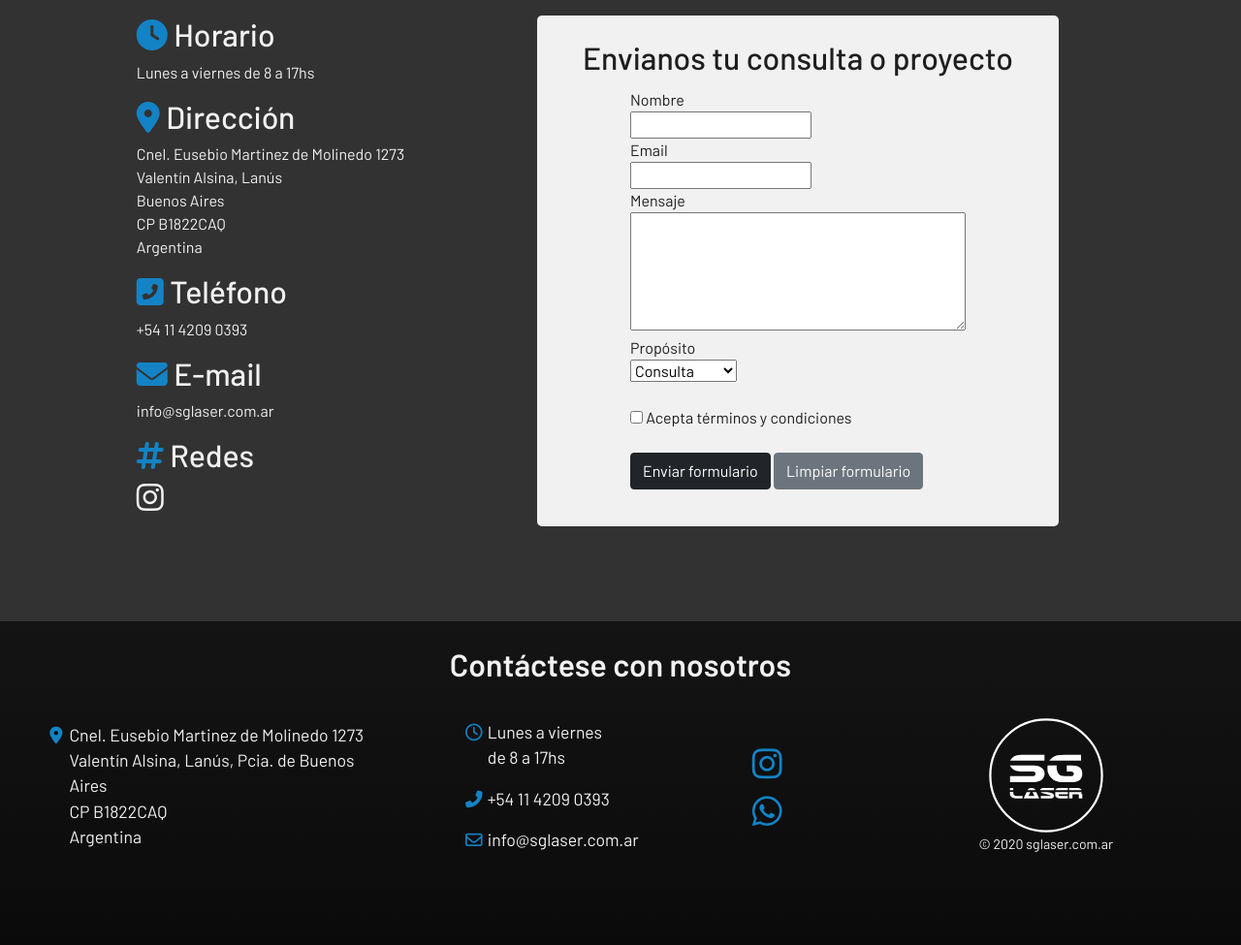
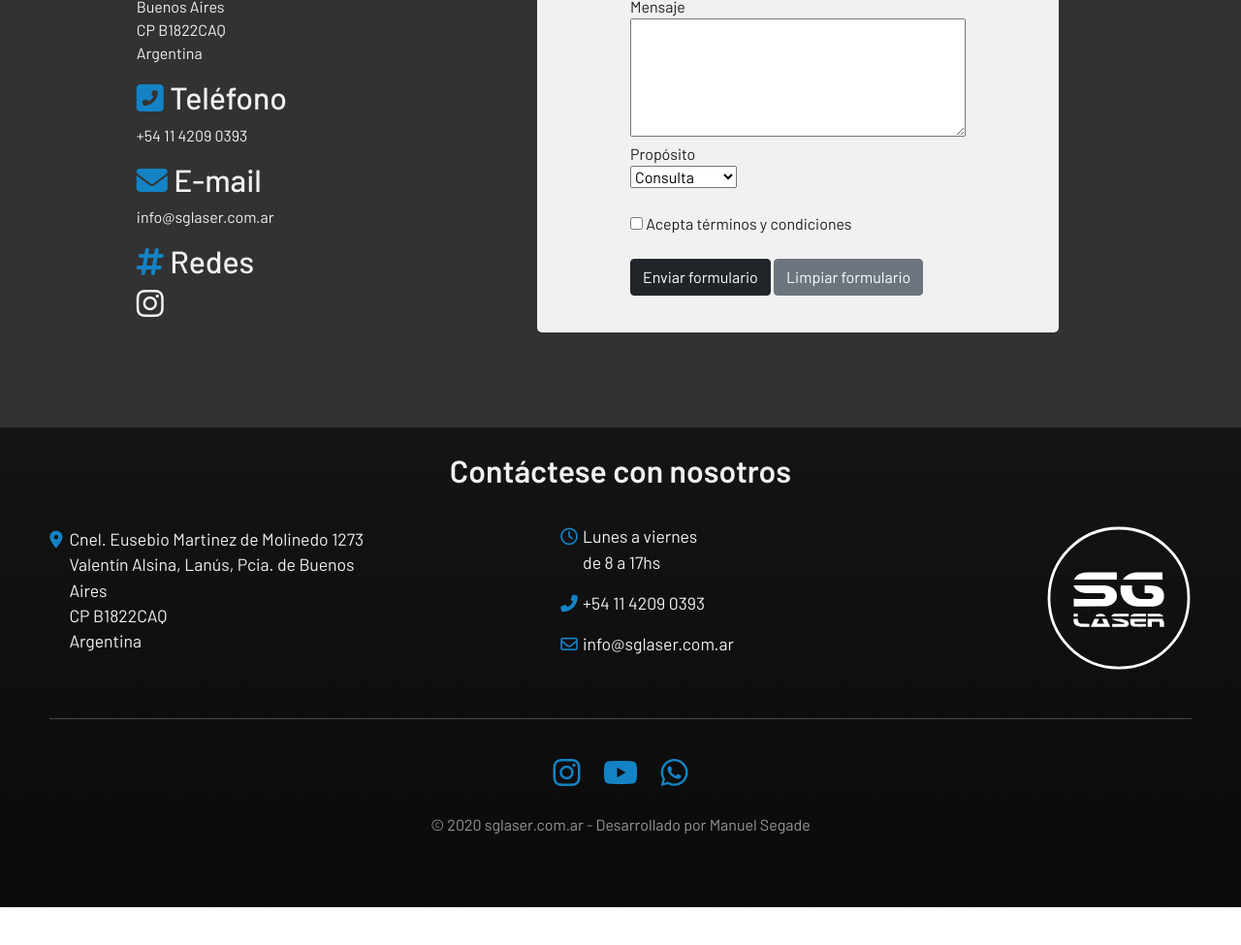
Before and after one commit to manueljseg/SG-LASER, a website: page contacto.html in a window 1280 px wide. Shown: the part 899-1874 px from the top of the page at 97% size. After the commit the page ends 1835 px from the top, so only its background shows below. Drawn offline with nearby package versions, Linux system fonts and the light colour scheme.

Commit message:
Footer redesign completed, minor visual changes pending

```diff
--- a/contacto.html
+++ b/contacto.html
@@ -68,7 +68,7 @@
                 <h1 class="animate__animated animate__fadeInLeft">CONTACTO</h1>
         </section>
 
-        <iframe src="https://www.google.com/maps/embed?pb=!1m14!1m8!1m3!1d6562.489014019715!2d-58.414761!3d-34.673778000000006!3m2!1i1024!2i768!4f13.1!3m3!1m2!1s0x0%3A0xab30948f5fb88711!2sSG-LASER!5e0!3m2!1ses-419!2sar!4v1633278238768!5m2!1ses-419!2sar" width="800" height="600" style="border:0;" allowfullscreen="" loading="lazy"></iframe>
+        <iframe src="https://www.google.com/maps/embed?pb=!1m14!1m8!1m3!1d6562.489014019715!2d-58.414761!3d-34.673778000000006!3m2!1i1024!2i768!4f13.1!3m3!1m2!1s0x0%3A0xab30948f5fb88711!2sSG-LASER!5e0!3m2!1ses-419!2sar!4v1633278238768!5m2!1ses-419!2sar" width="800" height="400" style="border:0;" allowfullscreen="" loading="lazy"></iframe>
 
         <section class="contacts">
             <div class="contacts__info">
@@ -180,17 +180,29 @@
                     <p>info@sglaser.com.ar</p>
                 </div>
             </div>
-            <div class="footer__info__social">
-                <a href="https://www.instagram.com/sg.laser/">
+            <div class="footer__info__brand">
+                <img src="images/logo_sglaser_circular_blanco.svg" alt="logo sglaser circular">
+            </div>
+        </section>
+        <section class="footer__social">
+            <hr>
+            <div class="footer__social__links">
+                <a href="https://www.instagram.com/sg.laser/" target="_blank" rel="noopener noreferrer">
                     <i class="fab fa-instagram fa-2x"></i>
                 </a>
-                <a href="Teléfono Whatsapp">
+                <a href="https://youtube.com/channel/UCzUaPk2KkA8nWTFBDbqlahg" target="_blank" rel="noopener noreferrer">
+                    <i class="fab fa-youtube fa-2x"></i>
+                </a>
+                <a href="Teléfono Whatsapp" target="_blank" rel="noopener noreferrer">
                     <i class="fab fa-whatsapp fa-2x"></i>
                 </a>
             </div>
-            <div class="footer__info__brand">
-                <img src="images/logo_sglaser_circular_blanco.svg" alt="logo sglaser circular">
-                <p>© 2020 sglaser.com.ar</p>
+            <div class="footer__social__credits">
+                <p>
+                    <a href="index.html">© 2020 sglaser.com.ar</a>
+                    - Desarrollado por
+                    <a href="https://github.com/manueljseg" target="_blank" rel="noopener noreferrer">Manuel Segade</a>
+                </p>
             </div>
         </section>
     </footer>
--- a/scss/components/_footer.scss
+++ b/scss/components/_footer.scss
@@ -26,7 +26,7 @@
         flex-flow: row wrap;
         justify-content: space-between;
         align-items: center;
-        margin-bottom: 6%;
+        margin-bottom: 4%;
         font-size: $font-size-normal+10;
 
         i{
@@ -36,10 +36,10 @@
         &__brand{
             display: flex;
             flex-direction: column;
-            align-items: center;
+            align-items: flex-end;
 
             img{
-                width: 40%;
+                width: 50%;
             }
 
             p{
@@ -69,15 +69,30 @@
                 }
             }
         }
+    }
 
-        &__social{
-            width: 10%;
-            display: flex;
-            flex-direction: column;
-            align-items: center;
+    &__social{
+
+        &__links{
+        display: flex;
+        flex-direction: row;
+        justify-content: center;
+        align-items: center;
 
             a{
-                margin-bottom: 10%;
+                margin: 2% 1% 0% 1%;
+                color: $color-celeste;
+            }
+        }
+
+        &__credits{
+            display: flex;
+            flex-flow: row wrap;
+            justify-content: center;
+
+            p{
+                opacity: 60%;
+                margin: 2% 1% 4% 1%;
             }
         }
     }
@@ -99,13 +114,24 @@
             flex-direction: column;
             align-items: flex-start;
 
-            &__social{
-                flex-direction: row;
+            &__brand{
                 align-items: center;
-                margin-bottom: 10%;
+            }
+
+        }
+
+        &__social{
+
+            &__links{
 
                 a{
-                    margin-right: 30%;
+                    margin: 2% 2% 0% 2%;
+                }
+            }
+
+            &__credits{
+                p{
+                    text-align: center;
                 }
             }
         }
```
Also changed, not shown: archivos.html (+18 -6 lines), index.html (+18 -6 lines), productos.html (+18 -6 lines), servicios.html (+18 -6 lines), css/main.css.
